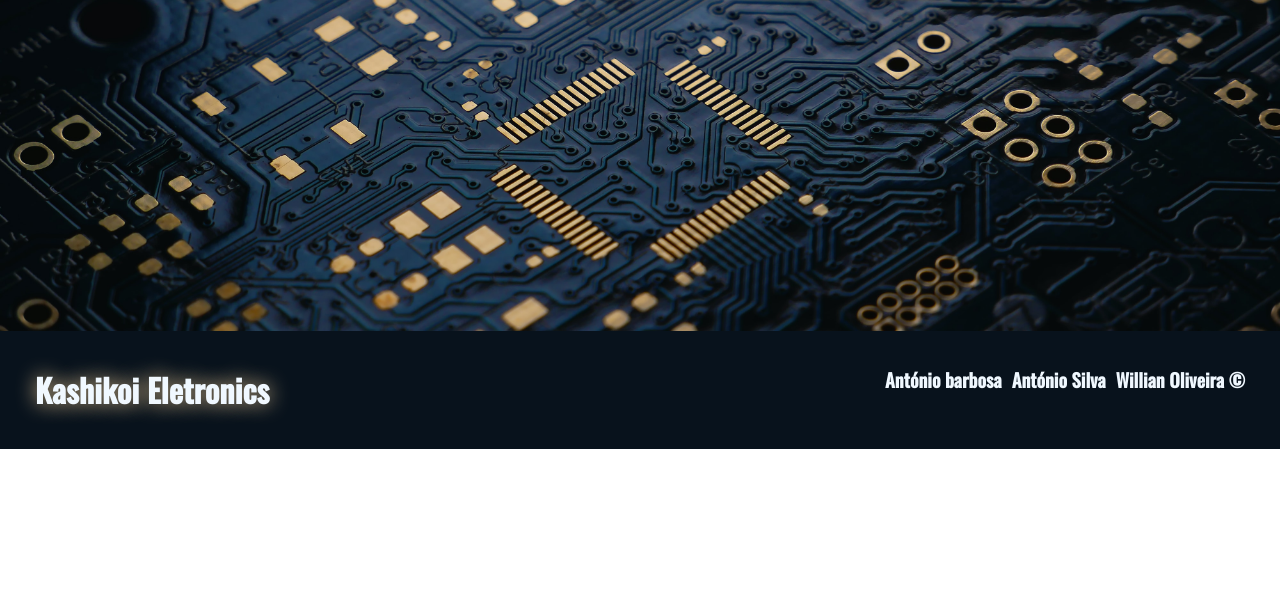
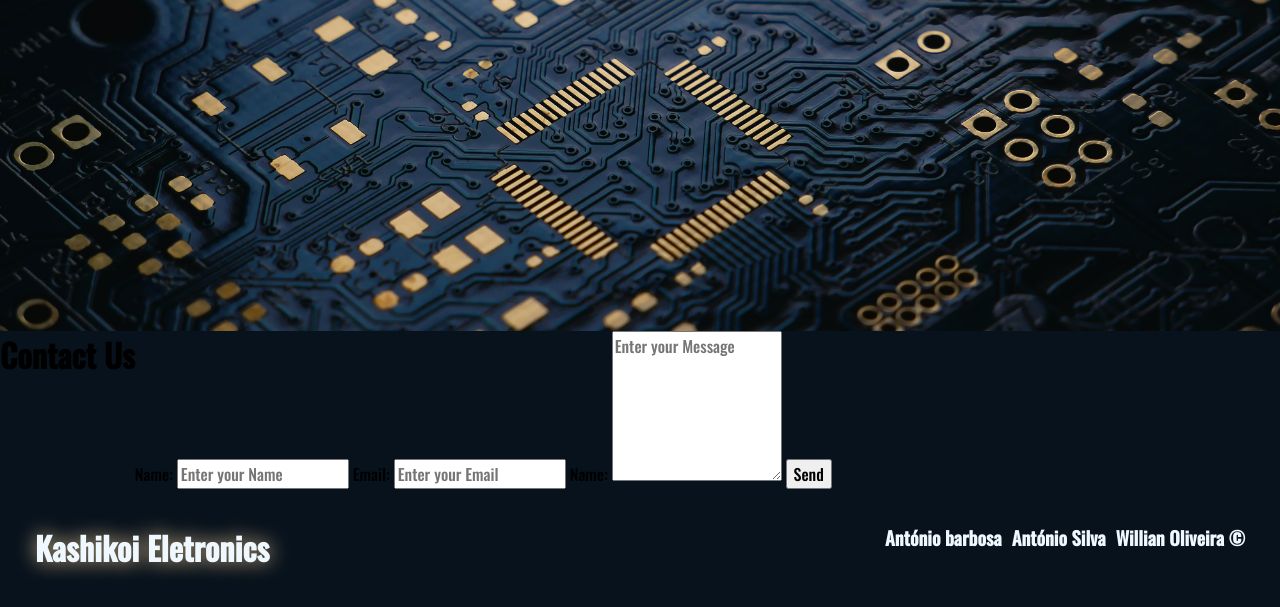
Before and after one commit to nhilus/JavaScript-Project, a website built with Vite: page form.html in a window 1280 px wide. Shown: the part 549-1156 px from the top of the page. Before the commit the page ends 998 px from the top, so only its background shows below. Built offline with nearby package versions, Linux system fonts and the light colour scheme.

Commit message:
form.js added, form created at form.html, style.css changes

```diff
--- a/form.html
+++ b/form.html
@@ -54,6 +54,28 @@
          </div>
 
        </div>
+
+       <div id="form">
+        <h1>Contact Us</h1>
+
+            <form>
+                <label for="name">Name:</label>
+                <input type="text" id="name" placeholder="Enter your Name">
+                <small class="error"></small>
+
+                <label for="email">Email:</label>
+                <input type="text" id="email" placeholder="Enter your Email">
+                <small class="error"></small>
+
+                <label for="name">Name:</label>
+                <textarea id="message" placeholder="Enter your Message" rows="6"></textarea>
+                <small class="error"></small>
+
+                <input type="submit" value="Send">
+            </form>
+
+            <section id="map"></section>
+       </div>
     </main>
 
     <section class="floatFooter">
--- a/style.css
+++ b/style.css
@@ -131,6 +131,8 @@ body{
 
 /*#region Main----------------------------------------------------------------------------------------------------*/
 
+
+  /*---------------------------------------------------DIV SHOW-------------------------------------------------*/
   .show{
   background-image: url("/src/imgs/showImg.jpg");
   background-size: cover;
@@ -184,6 +186,14 @@ body{
     }
   }
 
+  /*---------------------------------------------------DIV FORM-------------------------------------------------*/
+
+  #form{
+    display: flex;
+    width: 100%;
+    height: 100%;
+    background-color: #08121C;
+  }
 
 
 /*#endregion main--------------------------------------------------------------------------------------------------*/
```
Also changed, not shown: form.js (added). Lines whose indentation alone changed are shown as unchanged.
